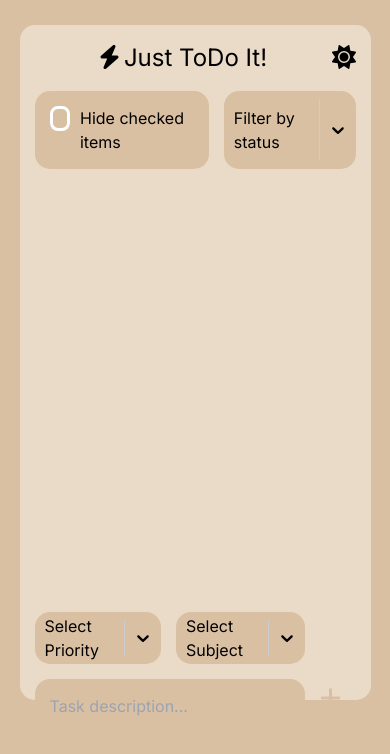
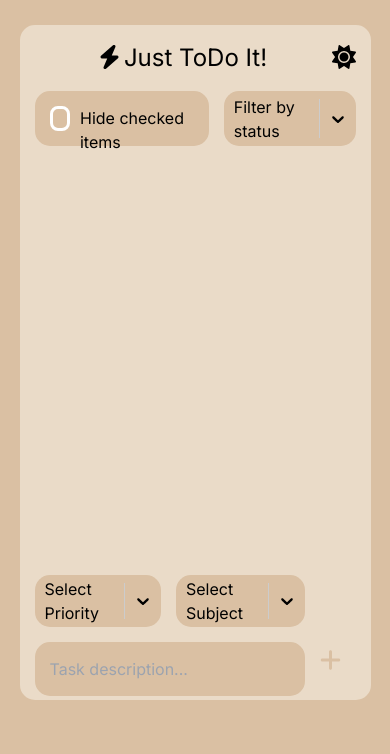
Before and after one commit to Lethargy00/inlamningsuppgift-4, a Next.js app: page / in a window 390 px wide. Shown: the top 754 px of the page. Built offline with nearby package versions, Linux system fonts and the light colour scheme.

Commit message:
Fixed input field optimization on phone

```diff
--- a/app/components/ToDoList.tsx
+++ b/app/components/ToDoList.tsx
@@ -184,7 +184,7 @@ const ToDoList: React.FC = () => {
     : filteredList;
 
   return (
-    <div>
+    <>
       <div className="filterContainer">
         <label>
           <input type="checkbox" checked={hideChecked} onChange={() => setHideChecked(!hideChecked)} />
@@ -300,7 +300,7 @@ const ToDoList: React.FC = () => {
           <FontAwesomeIcon icon={faPlus} />
         </button>
       </div>
-    </div>
+    </>
   );
 };
 
--- a/app/globals.css
+++ b/app/globals.css
@@ -36,6 +36,8 @@ html {
 }
 
 main {
+  display: flex;
+  flex-direction: column;
   margin-top: 25px;
   max-width: 800px;
   width: 90vw;
@@ -64,6 +66,7 @@ main {
 .filterContainer {
   display: flex;
   margin-top: 15px;
+  height: 55px;
   gap: 15px;
   justify-content: space-between;
 }
@@ -129,7 +132,7 @@ main {
   display: flex;
   flex-direction: column;
   overflow-x: auto;
-  height: calc(62vh - 110px);
+  flex-grow: 1;
   margin-top: 15px;
   margin-bottom: 15px;
   gap: 15px;
@@ -204,6 +207,7 @@ main {
 
 .inputFieldContainer {
   display: flex;
+  height: 100px;
   align-items: center;
 }
 
```
